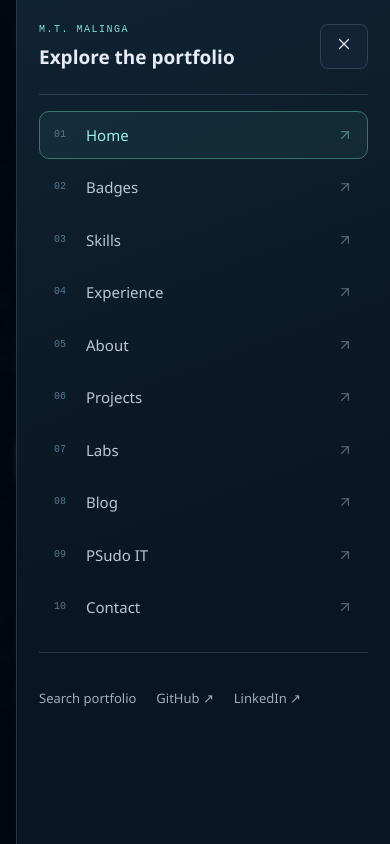
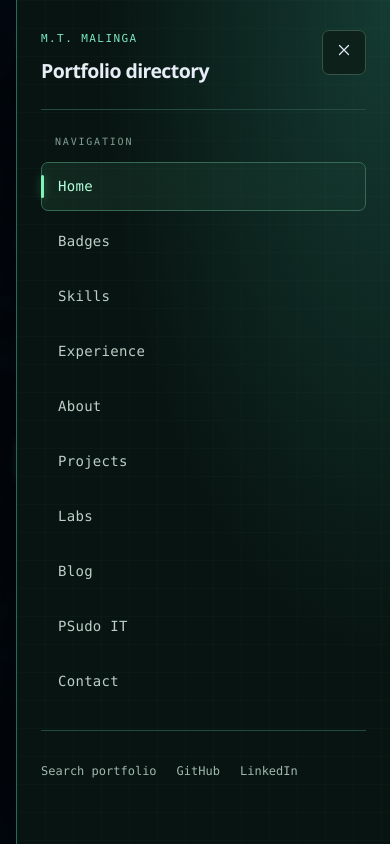
Before and after one commit to maliwick/my_portfolio, a React (Vite) app: page / in a window 390 px wide. Both pictures are taken after a click on the button "Menu". Shown: the top 844 px of the page. Built offline with nearby package versions, Linux system fonts and the light colour scheme.

Commit message:
Refine mobile sidebar with terminal styling and remove navigation numbers and arrows

```diff
--- a/src/components/Navigation.jsx
+++ b/src/components/Navigation.jsx
@@ -44,7 +44,7 @@ export default function Navigation({ url }) {
     };
   }, []);
   const navLinks = () =>
-    links.map(([label, href], index) => {
+    links.map(([label, href]) => {
       const target = new URL(href, url);
       const targetPage = resolveRoute(target.pathname).page;
       const active =
@@ -59,11 +59,7 @@ export default function Navigation({ url }) {
           }
           onClick={close}
         >
-          <span className="nav-number">
-            {String(index + 1).padStart(2, "0")}
-          </span>
           <span>{label}</span>
-          <Icon className="nav-arrow" />
         </a>
       );
     });
@@ -132,7 +128,7 @@ export default function Navigation({ url }) {
         <div className="site-drawer-top">
           <div>
             <p className="drawer-eyebrow">M.T. MALINGA</p>
-            <h2 id="site-drawer-title">Explore the portfolio</h2>
+            <h2 id="site-drawer-title">Portfolio directory</h2>
           </div>
           <form method="dialog">
             <button
@@ -144,6 +140,7 @@ export default function Navigation({ url }) {
             </button>
           </form>
         </div>
+        <p className="drawer-section-label">NAVIGATION</p>
         <nav className="site-links" aria-label="Mobile navigation">
           {navLinks()}
         </nav>
@@ -156,14 +153,14 @@ export default function Navigation({ url }) {
             target="_blank"
             rel="noopener noreferrer"
           >
-            GitHub ↗
+            GitHub
           </a>
           <a
             href="https://www.linkedin.com/in/thisaramalinga523cyber/"
             target="_blank"
             rel="noopener noreferrer"
           >
-            LinkedIn ↗
+            LinkedIn
           </a>
         </div>
       </dialog>
--- a/src/styles/navigation.css
+++ b/src/styles/navigation.css
@@ -271,10 +271,6 @@ body > .container {
   }
 }
 /* Shared navigation refinement */
-#site-header .nav-number,
-#site-header .nav-arrow {
-  display: none;
-}
 #site-header .site-links a {
   position: relative;
   padding: 12px 0 !important;
@@ -335,17 +331,6 @@ body > .container {
   min-height: 48px !important;
   font-size: 15px !important;
 }
-#site-drawer .nav-number {
-  font: 10px/1 monospace;
-  color: #57788e;
-  min-width: 18px;
-}
-#site-drawer .nav-arrow {
-  width: 16px;
-  height: 16px;
-  margin-left: auto;
-  opacity: 0.5;
-}
 #site-drawer .site-links a[aria-current] {
   border-color: #3a766f !important;
   background: #77e2db10 !important;
@@ -383,3 +368,93 @@ body > .container {
     animation: none;
   }
 }
+
+/* Terminal-inspired sidebar: quiet grid, clear hierarchy, and readable controls. */
+#site-drawer {
+  width: min(390px, calc(100vw - 16px)) !important;
+  padding-inline: 24px !important;
+  border-left: 1px solid #2b6658 !important;
+  background:
+    linear-gradient(#71efc305 1px, transparent 1px),
+    linear-gradient(90deg, #71efc305 1px, transparent 1px),
+    radial-gradient(ellipse at top right, #143b32 0%, transparent 55%),
+    #081411 !important;
+  background-size: 28px 28px, 28px 28px, auto, auto !important;
+  box-shadow: -20px 0 80px #0009 !important;
+}
+#site-drawer .site-drawer-top {
+  align-items: flex-start;
+  border-bottom-color: #244b40;
+  padding-block: 8px 24px;
+  margin-bottom: 24px;
+}
+#site-drawer .drawer-eyebrow {
+  color: #79e6be;
+  font: 11px/1.6 "SFMono-Regular", Consolas, monospace;
+  letter-spacing: 0.13em;
+  margin-bottom: 8px;
+}
+#site-drawer h2 {
+  font-size: clamp(18px, 5vw, 23px) !important;
+  letter-spacing: -0.03em;
+}
+#site-drawer .drawer-section-label {
+  color: #829e92;
+  font: 10px/1.6 "SFMono-Regular", Consolas, monospace;
+  letter-spacing: 0.18em;
+  margin: 0 0 12px 14px;
+}
+#site-drawer .site-links { gap: 6px !important; }
+#site-drawer .site-links a {
+  position: relative;
+  color: #bdcec6 !important;
+  font-family: "SFMono-Regular", Consolas, monospace;
+  font-size: 14px !important;
+  letter-spacing: 0.02em !important;
+  padding: 13px 16px !important;
+  border-radius: 7px !important;
+  transition: background 0.18s, border-color 0.18s, color 0.18s;
+}
+#site-drawer .site-links a:hover {
+  color: #a4f5d3 !important;
+  border-color: #2b5446 !important;
+  background: #74e9b90b !important;
+}
+#site-drawer .site-links a[aria-current] {
+  color: #b2ffdc !important;
+  border-color: #366a55 !important;
+  background: linear-gradient(90deg, #69edac18, #69edac06) !important;
+}
+#site-drawer .site-links a[aria-current]::before {
+  content: "";
+  position: absolute;
+  left: -1px;
+  top: 12px;
+  bottom: 12px;
+  width: 3px;
+  border-radius: 3px;
+  background: #7df5b7;
+  box-shadow: 0 0 10px #7df5b755;
+}
+#site-drawer #site-menu-close {
+  background: #0d211a !important;
+  border-color: #345447 !important;
+  border-radius: 7px !important;
+  padding: 10px !important;
+}
+#site-drawer #site-menu-close:hover { border-color: #79e6be !important; }
+#site-drawer .site-drawer-footer {
+  border-top-color: #244b40;
+  margin-top: 24px;
+  padding-top: 18px;
+  gap: 8px 20px;
+}
+#site-drawer .site-drawer-footer a {
+  color: #9fb9ad !important;
+  font-family: "SFMono-Regular", Consolas, monospace;
+  font-size: 12px !important;
+}
+#site-drawer .site-drawer-footer a:hover { color: #a4f5d3 !important; }
+@media (prefers-reduced-motion: reduce) {
+  #site-drawer .site-links a { transition: none; }
+}
```
Also changed, not shown: 1 other file (tests, documents, lock files or other folders).
